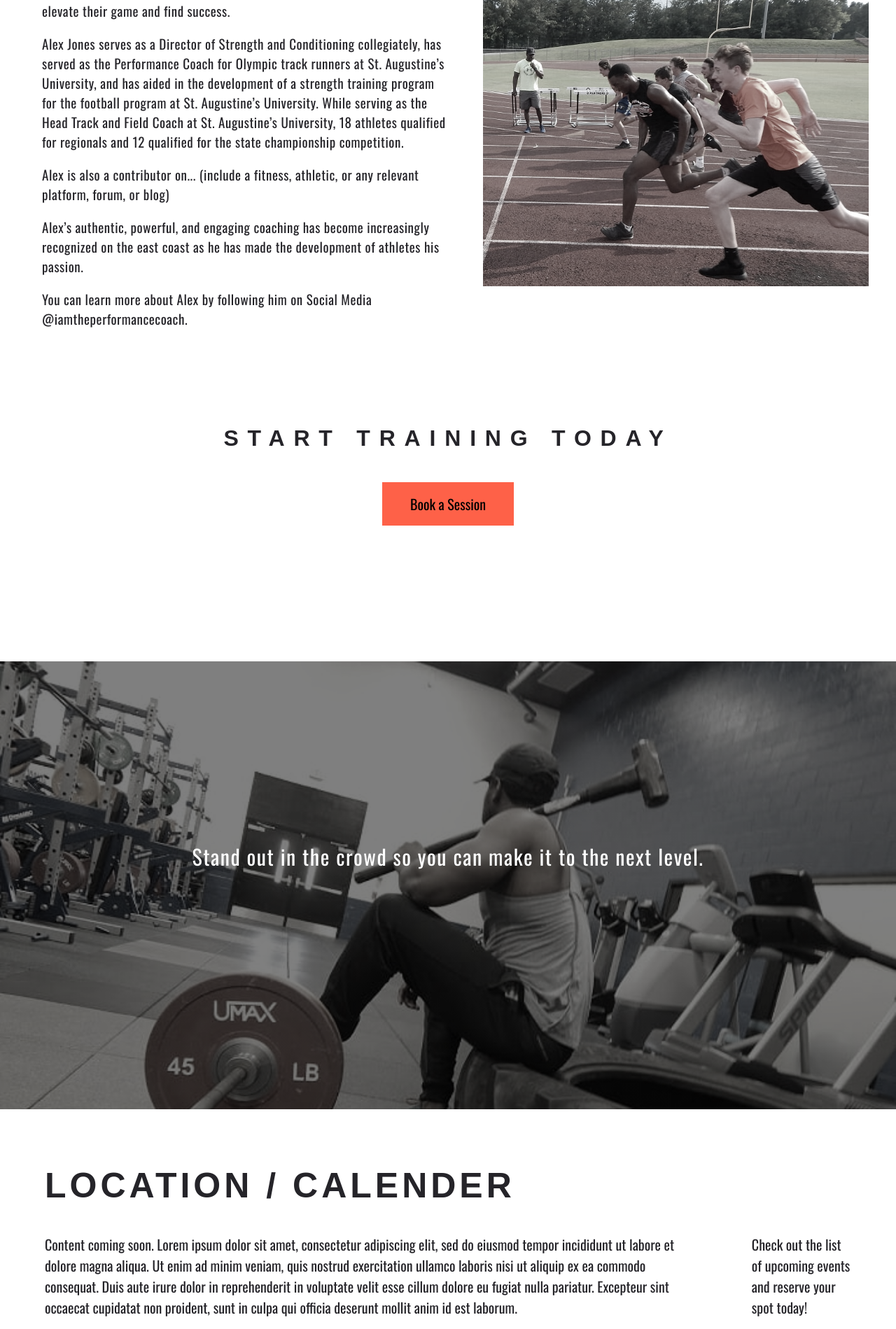
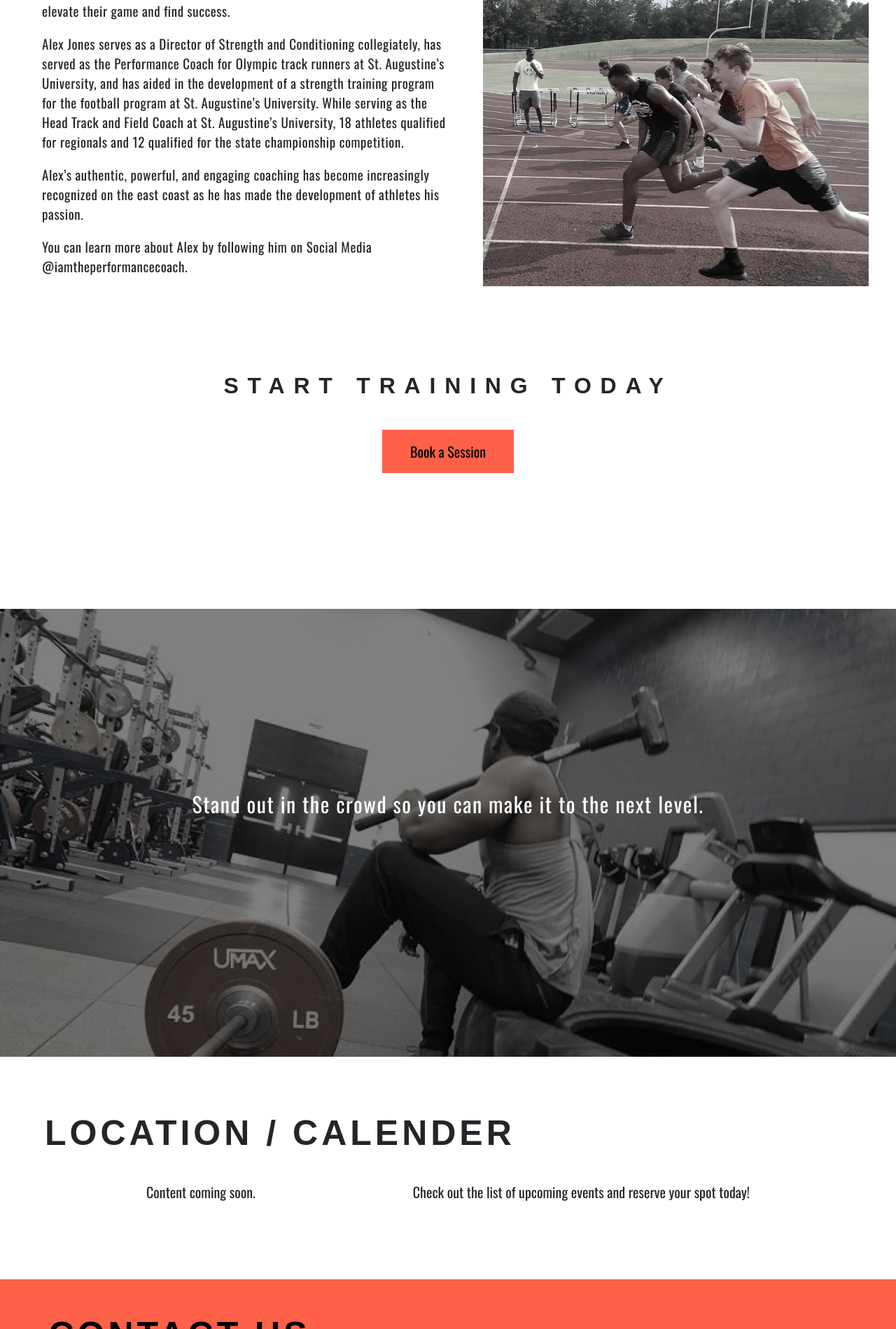
Before and after one commit to katiewrennhansen/PerformanceCoachAlt, a PHP site: page /main.html in a window 1280 px wide. Shown: the part 1122-3021 px from the top of the page at 70% size. Run offline with PHP 8.4, Linux system fonts and the light colour scheme; some web fonts are replaced.

Commit message:
fix about and location content

```diff
--- a/main.css
+++ b/main.css
@@ -860,7 +860,7 @@ hr {
     background-image: linear-gradient(rgba(0, 0, 0, .6), rgba(0, 0, 0, .6)), url('images/Gym.JPG');
     background-size: cover;
     background-repeat: no-repeat;
-    height: 100vh;
+    height: 60vh;
     filter: grayscale(80%);
 }
 
@@ -907,6 +907,9 @@ hr {
     .coach-image-container {
         background-attachment: fixed;
     }
+    .gym-image-container {
+        height: 80vh;
+    }
     .whytrain h1 {
         padding: 230px 0;
     }
--- a/main.html
+++ b/main.html
@@ -53,7 +53,6 @@
                     <h2 role="heading">Meet the Coach</h2>
                     <p>Alex Jones is a highly regarded Performance Coach whose clients span from elite Olympic track runners to younger athletes seeking an opportunity to elevate their game and find success.</p>
                     <p>Alex Jones serves as a Director of Strength and Conditioning collegiately, has served as the Performance Coach for Olympic track runners at St. Augustine’s University, and has aided in the development of a strength training program for the football program at St. Augustine’s University. While serving as the Head Track and Field Coach at St. Augustine’s University, 18 athletes qualified for regionals and 12 qualified for the state championship competition.</p>
-                    <p>Alex is also a contributor on... (include a fitness, athletic, or any relevant platform, forum, or blog)</p>
                     <p>Alex’s authentic, powerful, and engaging coaching has become increasingly recognized on the east coast as he has made the development of athletes his passion.</p>
                     <p>You can learn more about Alex by following him on Social Media @iamtheperformancecoach.</p>
                 </div>
@@ -76,7 +75,7 @@
                 <h2 role="heading">Location / Calender</h2>
                 <div class="facility-flex">
                     <div class="locations">
-                        <p>Content coming soon. Lorem ipsum dolor sit amet, consectetur adipiscing elit, sed do eiusmod tempor incididunt ut labore et dolore magna aliqua. Ut enim ad minim veniam, quis nostrud exercitation ullamco laboris nisi ut aliquip ex ea commodo consequat. Duis aute irure dolor in reprehenderit in voluptate velit esse cillum dolore eu fugiat nulla pariatur. Excepteur sint occaecat cupidatat non proident, sunt in culpa qui officia deserunt mollit anim id est laborum.</p>
+                        <p>Content coming soon.</p>
                     </div>
                     <div class="calendar">
                         <p>Check out the list of upcoming events and reserve your spot today!</p>
```
Also changed, not shown: images/Race2.jpg (deleted).
